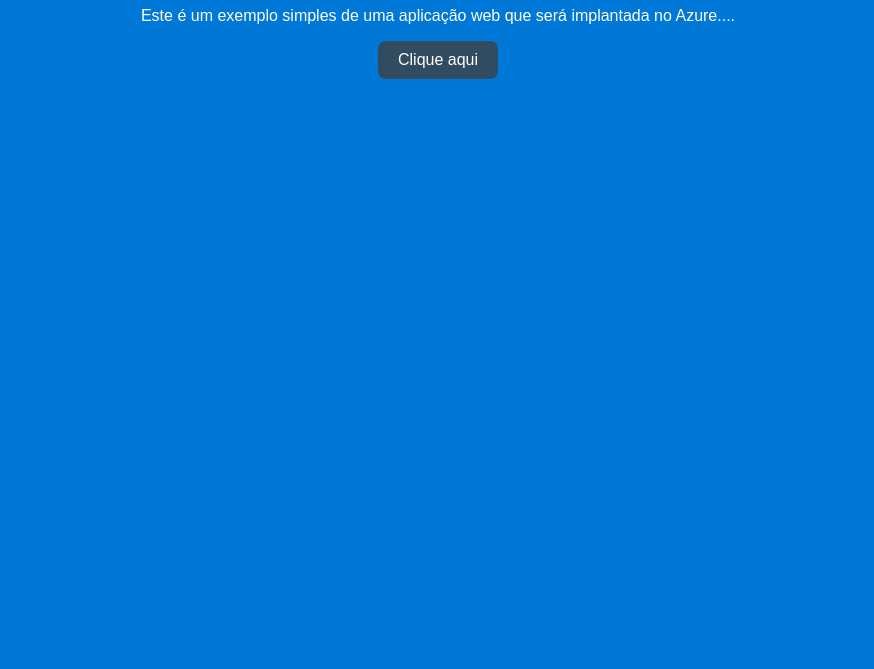
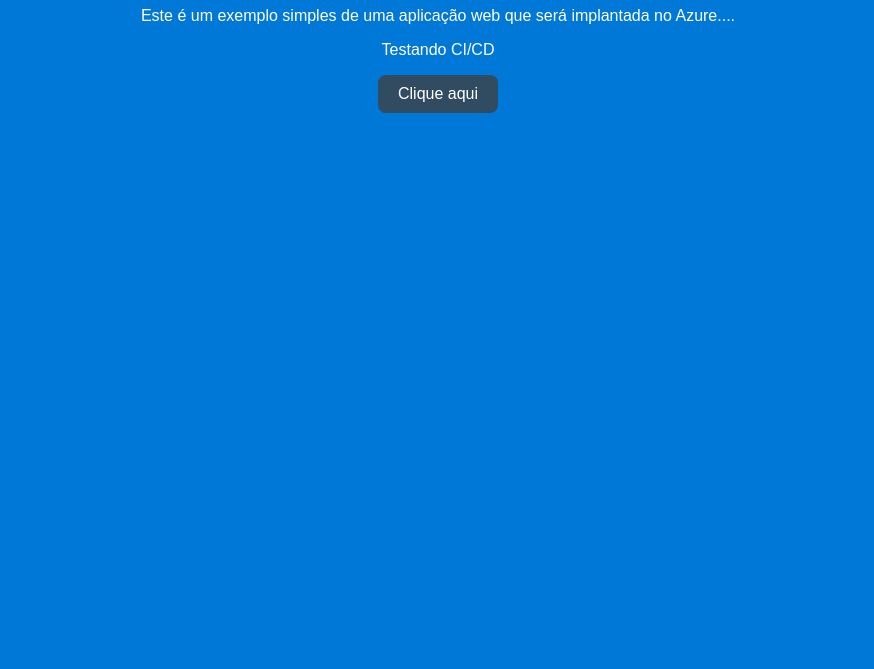
Before and after one commit to GilsonRavaiani/slotwebapp, a website: page index.html in a window 1280 px wide. Shown: the part 131-800 px from the top of the page, without its empty margins (202-1076 px from the left). Drawn offline with Linux system fonts and the light colour scheme.

Commit message:
Testando CICD

```diff
--- a/index.html
+++ b/index.html
@@ -9,7 +9,7 @@
 <body>
     <h1>Bem-vindo ao meu Web App no Azure Pipeline CI/CD!</h1>
     <p>Este é um exemplo simples de uma aplicação web que será implantada no Azure....</p>
-
+    <p>Testando CI/CD</p>
 
     <button onclick="mostrarMensagem()">Clique aqui</button>
     <p id="mensagem"></p>
```
